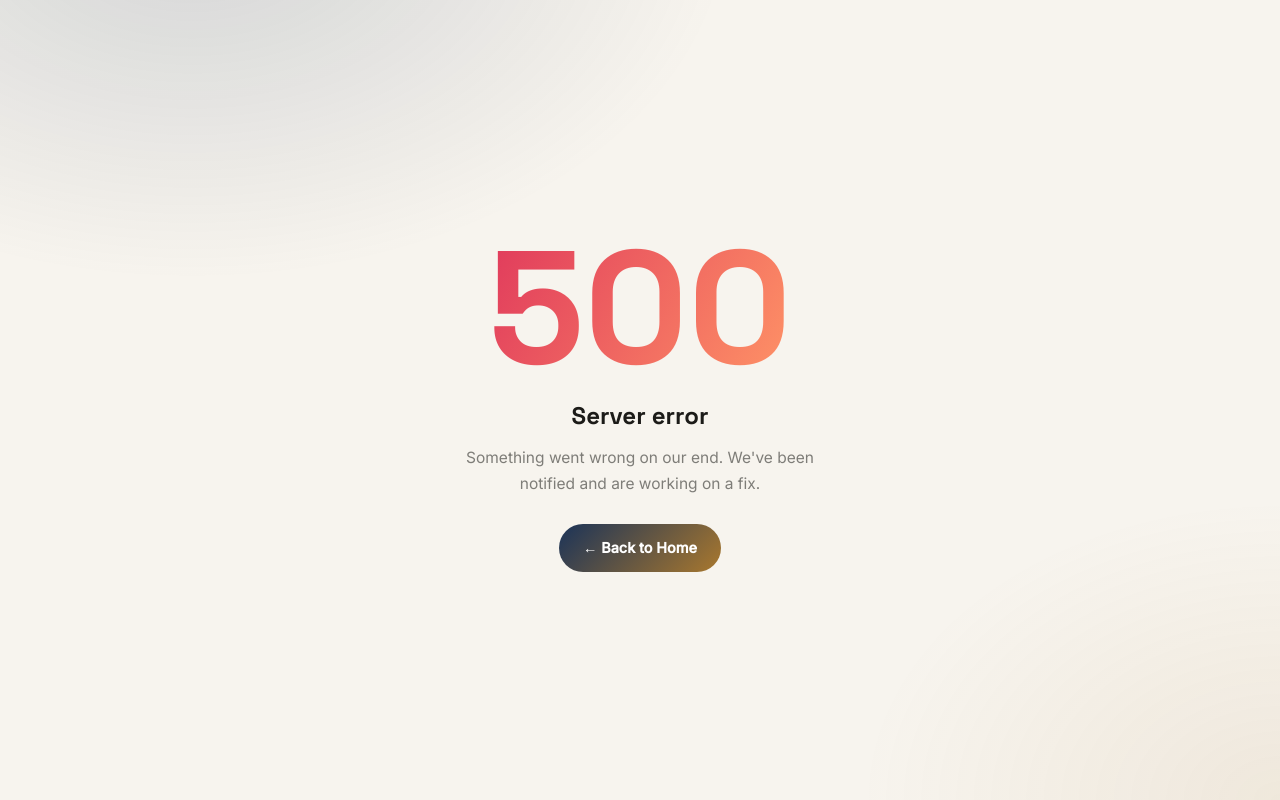
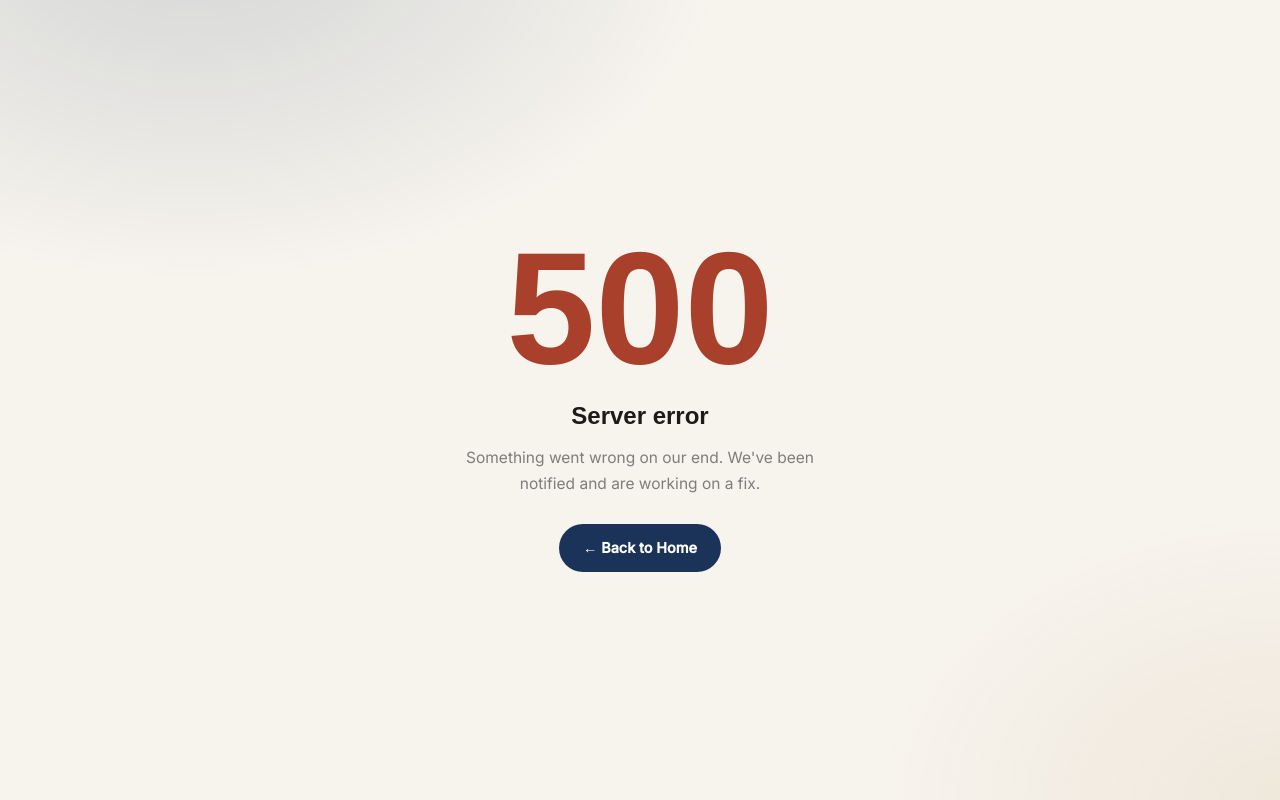
Before and after one commit to mostafamohamed521/qr_generator, a Django app: template templates/500.html in a window 1280 px wide. Run offline with Django 4.2, Linux system fonts and the light colour scheme; the template is opened without the code that fills it, so the values that code supplies are empty.

Commit message:
templates/500.html: Update 500 page

```diff
--- a/templates/500.html
+++ b/templates/500.html
@@ -13,10 +13,10 @@
 <body>
 <canvas id="bg-canvas"></canvas>
 <div style="min-height:100vh;display:flex;flex-direction:column;align-items:center;justify-content:center;text-align:center;padding:20px;position:relative;z-index:1">
-  <div style="font-family:'Space Grotesk',sans-serif;font-weight:800;font-size:clamp(5rem,20vw,10rem);line-height:1;background:linear-gradient(120deg,#e0395c,#ff9466);-webkit-background-clip:text;-webkit-text-fill-color:transparent;background-clip:text;margin-bottom:8px">500</div>
-  <h1 style="font-family:'Space Grotesk',sans-serif;font-weight:700;font-size:1.5rem;margin-bottom:10px">Server error</h1>
+  <div style="font-family:'Fraunces',sans-serif;font-weight:600;font-size:clamp(5rem,20vw,10rem);line-height:1;color:var(--danger);margin-bottom:8px">500</div>
+  <h1 style="font-family:'Fraunces',sans-serif;font-weight:700;font-size:1.5rem;margin-bottom:10px">Server error</h1>
   <p style="color:var(--text-muted);max-width:360px;margin-bottom:28px">Something went wrong on our end. We've been notified and are working on a fix.</p>
-  <a href="/" style="display:inline-flex;align-items:center;gap:8px;padding:12px 24px;border-radius:100px;font-weight:700;font-size:.9rem;text-decoration:none;color:#fff;background:linear-gradient(135deg,var(--accent),var(--accent-2))">← Back to Home</a>
+  <a href="/" style="display:inline-flex;align-items:center;gap:8px;padding:12px 24px;border-radius:100px;font-weight:700;font-size:.9rem;text-decoration:none;color:#fff;background:var(--accent)">← Back to Home</a>
 </div>
 <script src="/static/js/app.js"></script>
 </body>
```
